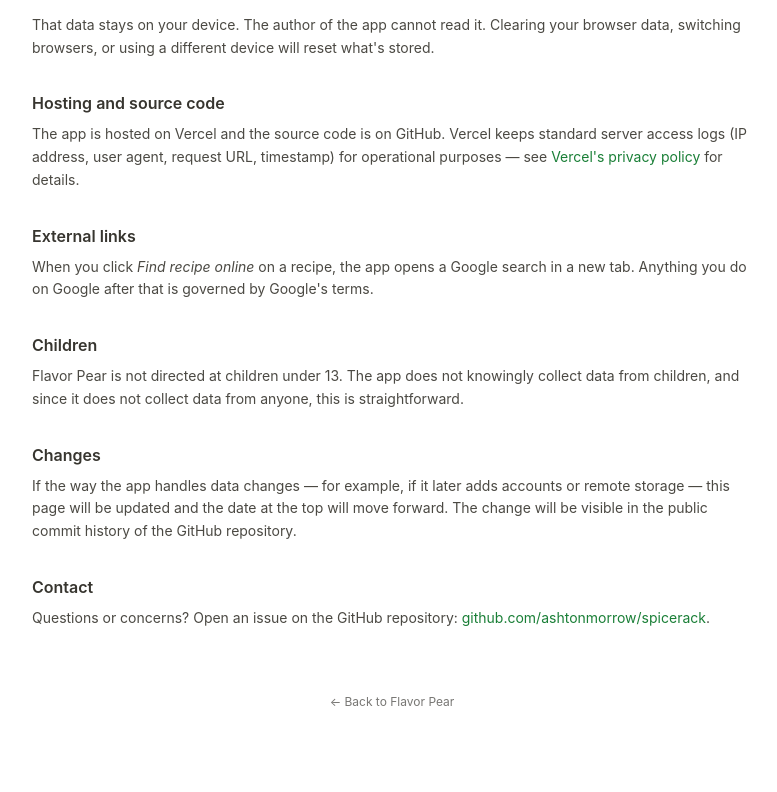
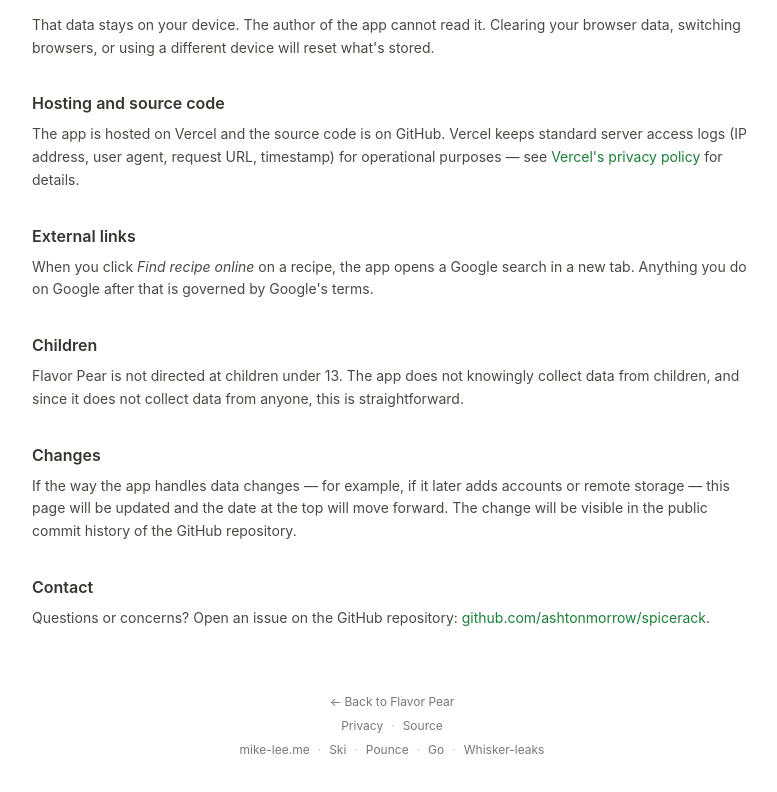
Before and after one commit to ashtonmorrow/spicerack, a Next.js app: page /privacy in a window 1280 px wide. Shown: the part 512-1304 px from the top of the page, without its empty margins (248-1025 px from the left). Before the commit the page ends 1278 px from the top, so only its background shows below. Built offline with nearby package versions, Linux system fonts and the light colour scheme.

Commit message:
Cross-app footer nav + Privacy/Source links

```diff
--- a/src/app/page.tsx
+++ b/src/app/page.tsx
@@ -1,7 +1,6 @@
 "use client";
 
 import { useState } from "react";
-import Link from "next/link";
 import { IngredientSearch } from "@/components/IngredientSearch";
 import { SelectedChips } from "@/components/SelectedChips";
 import { PairingsPanel } from "@/components/PairingsPanel";
@@ -10,6 +9,7 @@ import { ComboActions } from "@/components/ComboActions";
 import { SavedCombos } from "@/components/SavedCombos";
 import { RecipesPanel } from "@/components/RecipesPanel";
 import { SavedRecipes } from "@/components/SavedRecipes";
+import { Footer } from "@/components/Footer";
 import type { IngredientSummary } from "@/lib/types";
 
 export default function Home() {
@@ -97,23 +97,7 @@ export default function Home() {
         />
       </div>
 
-      <footer className="mt-16 text-xs text-muted text-center space-y-2">
-        <p>Click any suggestion to chain it on. Press Esc to dismiss the dropdown.</p>
-        <p>
-          <Link href="/privacy" className="hover:text-ink transition">
-            Privacy
-          </Link>
-          <span className="mx-2 opacity-50">·</span>
-          <a
-            href="https://github.com/ashtonmorrow/spicerack"
-            target="_blank"
-            rel="noopener noreferrer"
-            className="hover:text-ink transition"
-          >
-            Source
-          </a>
-        </p>
-      </footer>
+      <Footer hint="Click any suggestion to chain it on. Press Esc to dismiss the dropdown." />
     </main>
   );
 }
--- a/src/app/privacy/page.tsx
+++ b/src/app/privacy/page.tsx
@@ -1,6 +1,7 @@
 import type { Metadata } from "next";
 import Link from "next/link";
 import { PearLetter } from "@/components/PearLetter";
+import { Footer } from "@/components/Footer";
 
 export const metadata: Metadata = {
   title: "Privacy Policy — Flavor Pear",
@@ -119,11 +120,7 @@ export default function PrivacyPolicy() {
         </Section>
       </article>
 
-      <footer className="mt-16 text-xs text-muted text-center">
-        <Link href="/" className="hover:text-ink transition">
-          ← Back to Flavor Pear
-        </Link>
-      </footer>
+      <Footer backLink={{ href: "/", label: "← Back to Flavor Pear" }} />
     </main>
   );
 }
--- /dev/null
+++ b/src/components/Footer.tsx
@@ -0,0 +1,57 @@
+import Link from "next/link";
+import { PRIMARY_LINKS, SITE_LINKS, type SiteLink } from "@/lib/links";
+
+interface Props {
+  /** Optional hint shown above the link rows (e.g. keyboard tips). */
+  hint?: string;
+  /** Optional back-link rendered on the first line in place of the hint. */
+  backLink?: { href: string; label: string };
+}
+
+export function Footer({ hint, backLink }: Props) {
+  return (
+    <footer className="mt-16 text-xs text-muted text-center space-y-2">
+      {hint && <p>{hint}</p>}
+      {backLink && (
+        <p>
+          <Link href={backLink.href} className="hover:text-ink transition">
+            {backLink.label}
+          </Link>
+        </p>
+      )}
+      <LinkRow links={PRIMARY_LINKS} />
+      <LinkRow links={SITE_LINKS} />
+    </footer>
+  );
+}
+
+function LinkRow({ links }: { links: SiteLink[] }) {
+  return (
+    <p>
+      {links.map((link, i) => (
+        <span key={link.href}>
+          {link.internal ? (
+            <Link
+              href={link.href}
+              className="hover:text-ink transition"
+            >
+              {link.label}
+            </Link>
+          ) : (
+            <a
+              href={link.href}
+              target="_blank"
+              rel="noopener noreferrer"
+              className="hover:text-ink transition"
+            >
+              {link.label}
+            </a>
+          )}
+          {i < links.length - 1 && (
+            <span className="mx-2 opacity-50">·</span>
+          )}
+        </span>
+      ))}
+    </p>
+  );
+}
--- /dev/null
+++ b/src/lib/links.ts
@@ -0,0 +1,23 @@
+// Cross-property links surfaced in the footer. Single source of truth so the
+// home page, privacy page, and preview HTML all agree.
+//
+// If any of these URLs is wrong, fix it here — every footer reads from this.
+export interface SiteLink {
+  href: string;
+  label: string;
+  /** internal Next.js routes set this to true so we use <Link> not <a> */
+  internal?: boolean;
+}
+
+export const PRIMARY_LINKS: SiteLink[] = [
+  { href: "/privacy", label: "Privacy", internal: true },
+  { href: "https://github.com/ashtonmorrow/spicerack", label: "Source" },
+];
+
+export const SITE_LINKS: SiteLink[] = [
+  { href: "https://mike-lee.me", label: "mike-lee.me" },
+  { href: "https://ski.mike-lee.me", label: "Ski" },
+  { href: "https://pounce.mike-lee.me", label: "Pounce" },
+  { href: "https://go.mike-lee.me", label: "Go" },
+  { href: "https://www.linkedin.com/in/mike-lee/", label: "Whisker-leaks" },
+];
```
Also changed, not shown: preview.html (+11 -0 lines), scripts/preview.template.html (+11 -0 lines).
